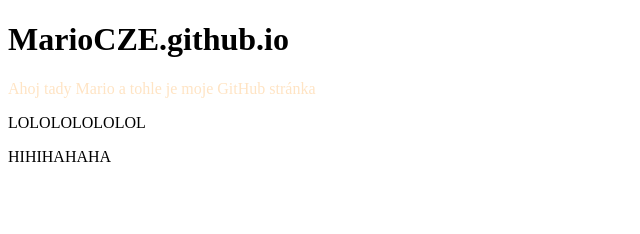
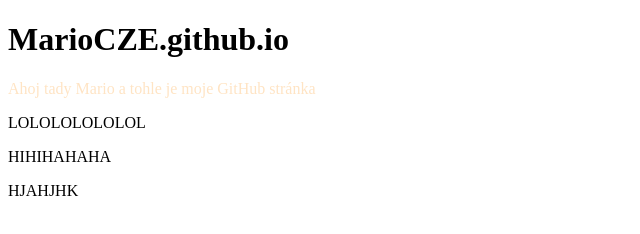
Before and after one commit to MarioCZE/MarioCZE.github.io, a plain HTML site: page index.html in a window 1280 px wide. Shown: the whole page, without its empty margins (0-640 px from the left). Drawn offline with Linux system fonts and the light colour scheme.

Commit message:
Update index.html

```diff
--- a/index.html
+++ b/index.html
@@ -10,5 +10,6 @@
     <p style="color:bisque;">Ahoj tady Mario a tohle je moje GitHub stránka</p>
     <p>LOLOLOLOLOLOL</p>
     <p style="column-rule: red;">HIHIHAHAHA</p>
+    <p>HJAHJHK</p>
 </body>
 </html>
```
